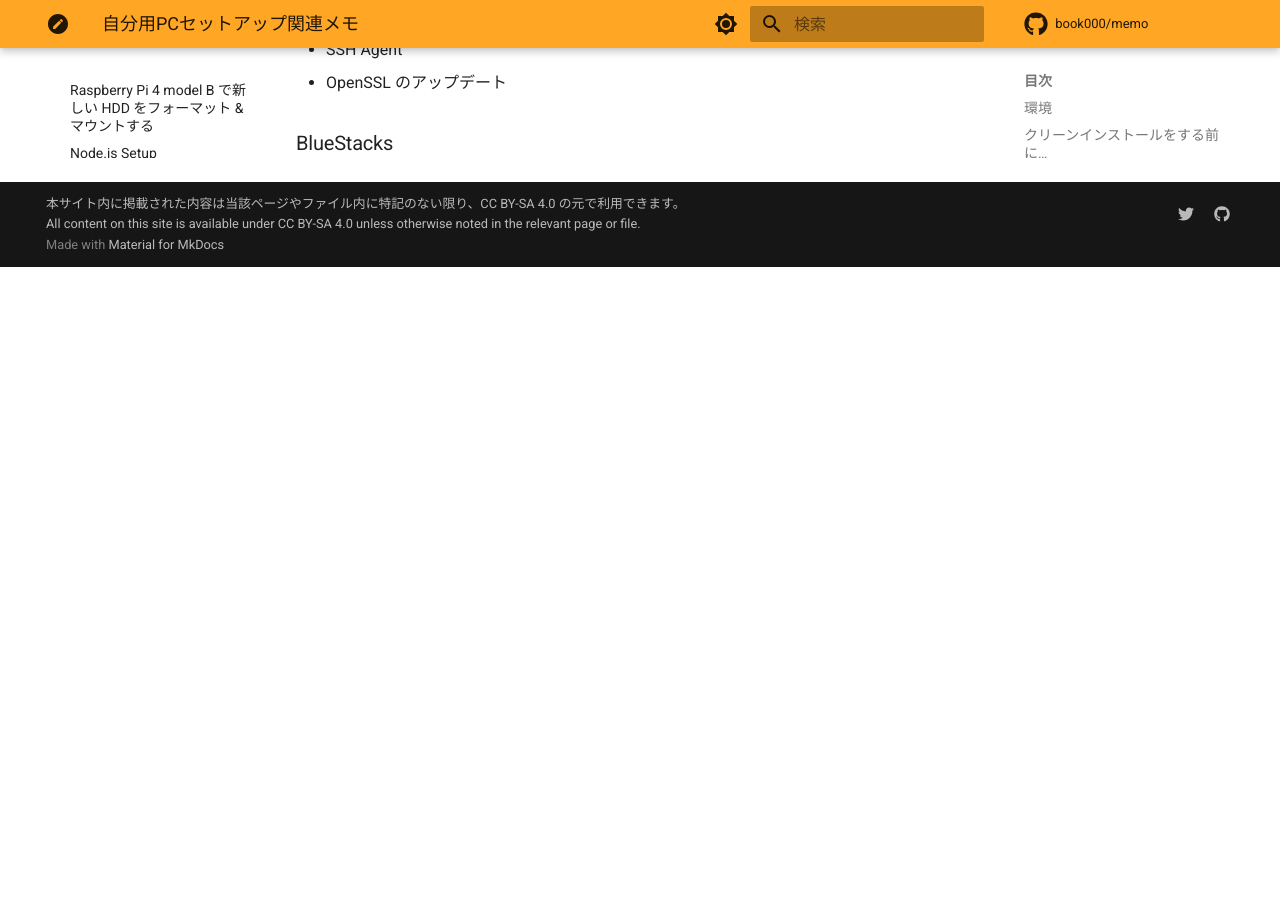
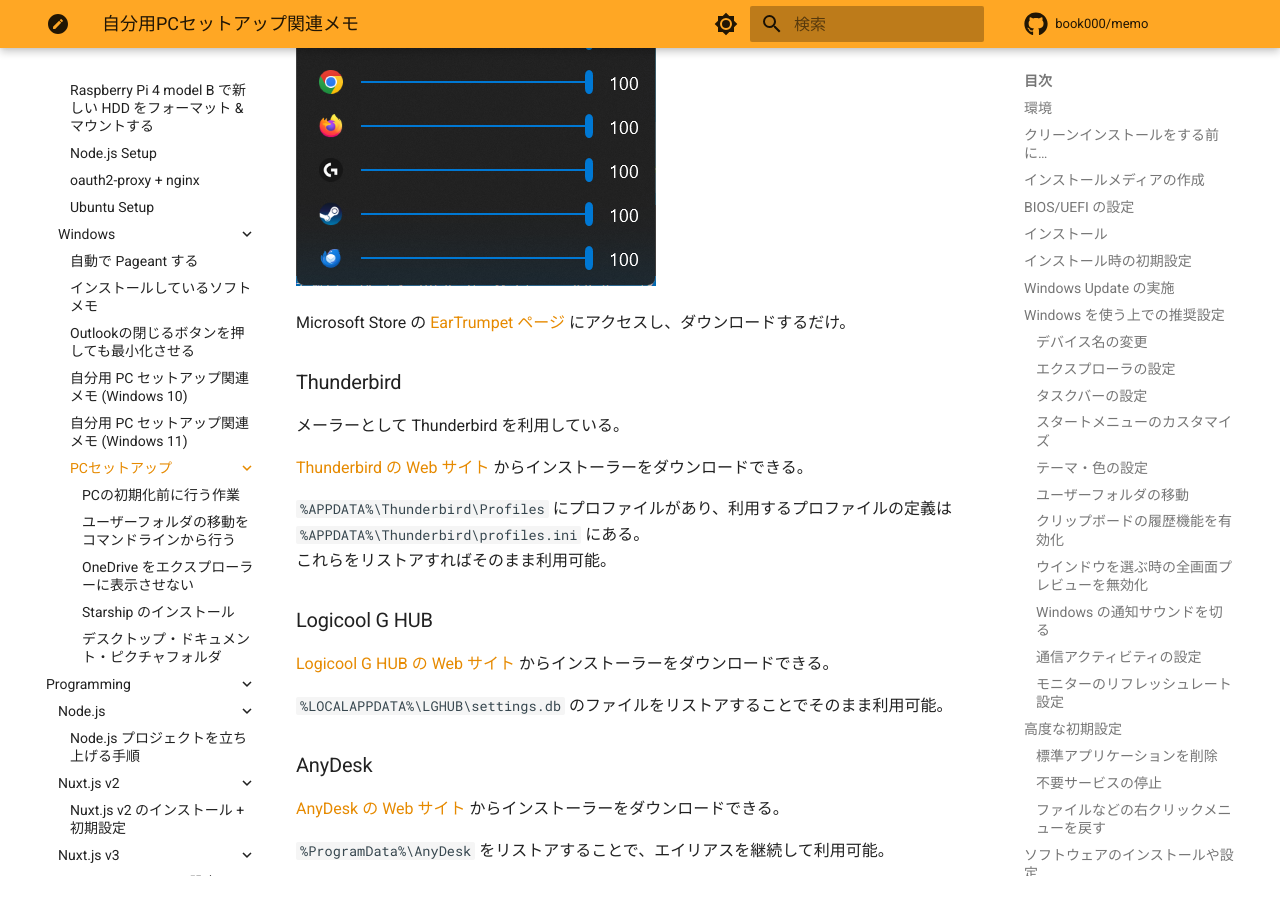
Before and after one commit to book000/memo, an MkDocs documentation site: the page built from docs/os/windows/setup/index.md, in a window 1280 px wide and 900 px high, scrolled down 17977 px. Built offline with MkDocs 1.6.1 and Material for MkDocs 9.7.7, drawn with Linux system fonts in a browser that asks for light colours; comment, search, counter and statistics services are not loaded; before the commit the page ends 18244 px from its top, so only the background shows below that; some of the changed text lies outside the part shown.

Commit message:
feat: とりあえずanydeskまで

````diff
--- a/docs/os/windows/setup/index.md
+++ b/docs/os/windows/setup/index.md
@@ -437,7 +437,7 @@
 # or .\restore.ps1
 ```
 
-### `HackGen35 Console NF のインストール
+### HackGen35 Console NF のインストール
 
 ### Terminal
 
@@ -461,7 +461,8 @@
 
 インストールした Pwsh へはフォントの設定が必要。以下の作業をする。
 
-1. Pwsh のショートカットファイル（`XXXX`）をデスクトップにコピーする
+1. Pwsh のショートカットファイルをデスクトップにコピーする
+   - `C:\ProgramData\Microsoft\Windows\Start Menu\Programs\PowerShell\PowerShell 7 (x64).lnk`
 2. コピーしたショートカットファイルのプロパティを開く
 3. `フォント` タブを開き、`フォント` で `HackGen35 Console NF` を選ぶ
 4. `OK` で保存する
@@ -471,11 +472,33 @@
 
 ### EarTrumpet
 
+Windows 11 の音量ミキサーはどうにも使い勝手が悪い（特に複数アプリケーションから音を出している場合）ので、タスクバーでアプリケーションごとの音量調整ができる EarTrumpet を入れる。
+以下のように利用できる。
+
+![](assets/image-9.png)
+
+Microsoft Store の [EarTrumpet ページ](https://apps.microsoft.com/store/detail/9NBLGGH516XP) にアクセスし、ダウンロードするだけ。
+
 ### Thunderbird
+
+メーラーとして Thunderbird を利用している。
+
+[Thunderbird の Web サイト](https://www.thunderbird.net/ja/) からインストーラーをダウンロードできる。
+
+`%APPDATA%\Thunderbird\Profiles` にプロファイルがあり、利用するプロファイルの定義は `%APPDATA%\Thunderbird\profiles.ini` にある。
+これらをリストアすればそのまま利用可能。
 
 ### Logicool G HUB
 
+[Logicool G HUB の Web サイト](https://gaming.logicool.co.jp/ja-jp/innovation/g-hub.html) からインストーラーをダウンロードできる。
+
+`%LOCALAPPDATA%\LGHUB\settings.db` のファイルをリストアすることでそのまま利用可能。
+
 ### AnyDesk
+
+[AnyDesk の Web サイト](https://anydesk.com/ja) からインストーラーをダウンロードできる。
+
+`%ProgramData%\AnyDesk` をリストアすることで、エイリアスを継続して利用可能。
 
 ### Visual Studio Code
 
````
Also changed, not shown: docs/os/windows/setup/before-reset.md (+2 -2 lines), writing.md (+4 -0 lines), docs/os/windows/setup/assets/image-9.png (added).
